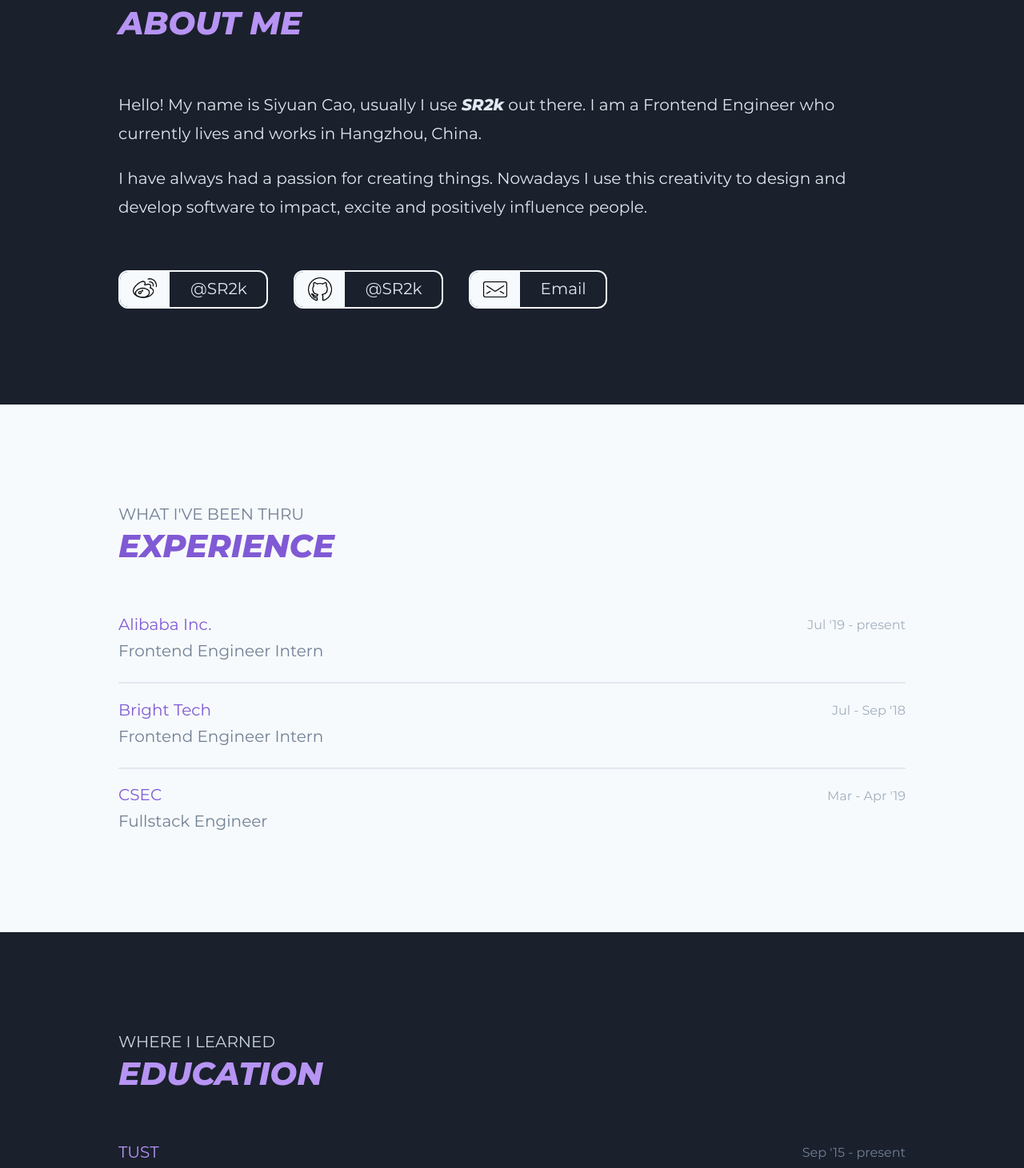
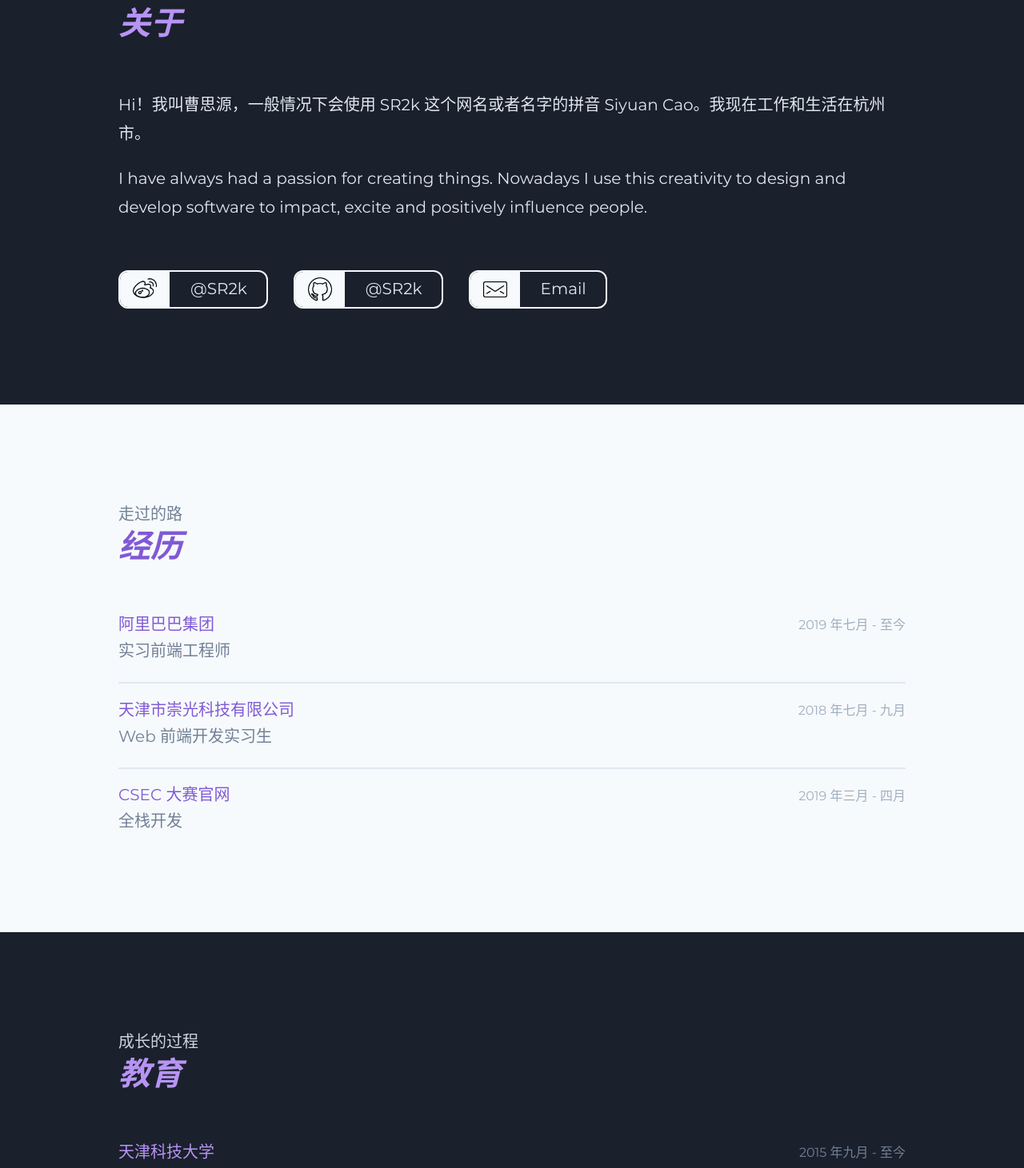
Before and after one commit to SR2k/sr2k.github.io, a React app: page / in a window 1280 px wide. Shown: the part 948-2409 px from the top of the page at 80% size. Built offline with nearby package versions, Linux system fonts and the light colour scheme.

Commit message:
feat: add i18n

```diff
--- a/package.json
+++ b/package.json
@@ -10,10 +10,12 @@
     "@types/node": "12.7.1",
     "@types/react": "16.9.1",
     "@types/react-dom": "16.8.5",
+    "i18next": "^17.0.11",
     "normalize.css": "^8.0.1",
     "react": "^16.9.0",
     "react-app-polyfill": "^1.0.2",
-    "react-dom": "^16.9.0"
+    "react-dom": "^16.9.0",
+    "react-i18next": "^10.12.2"
   },
   "devDependencies": {
     "@babel/core": "7.5.5",
--- a/src/components/accordion/index.tsx
+++ b/src/components/accordion/index.tsx
@@ -1,4 +1,5 @@
 import React, { FC, useState } from 'react'
+import { useTranslation } from 'react-i18next'
 import "./index.scss"
 
 interface IAccordionProps {
@@ -15,6 +16,8 @@ const Accordion: FC<IAccordionProps> = ({ title, subtitle, from, to, children })
     setActive(!active)
   }
 
+  const { t } = useTranslation()
+
   return (
     <div
       className={`accordion ${active ? 'active' : ''}`}
@@ -23,7 +26,7 @@ const Accordion: FC<IAccordionProps> = ({ title, subtitle, from, to, children })
       onMouseLeave={() => setActive(false)}>
       <div className="accordion-heading">
         <h3 className="accordion-title theme-title">{title}</h3>
-        <p className="accordion-period theme-helper">{from} - {to || 'present'}</p>
+        <p className="accordion-period theme-helper">{from} - {to || t('present')}</p>
       </div>
       <p className="accordion-subtitle theme-subtitle">{subtitle}</p>
       <div className="accordion-children theme-text">
--- /dev/null
+++ b/src/i18n/en.json
@@ -0,0 +1,54 @@
+{
+  "about-me": "About me",
+  "who-i-am": "Who I am",
+  "about-content": [
+    "Hello! My name is Siyuan Cao, usually I use SR2k out there. I am a Frontend Engineer who currently lives and works in Hangzhou, China.",
+    "I have always had a passion for creating things. Nowadays I use this creativity to design and develop software to impact, excite and positively influence people."
+  ],
+  "present": "present",
+  "what-i-ve-been-thru": "What I've been thru",
+  "experience": "Experience",
+  "experiences": [
+    {
+      "title": "Alibaba Inc.",
+      "subtitle": "Frontend Engineer Intern",
+      "from": "Jul '19",
+      "content": [
+        "There's a saying that frontend engineers in China are either working for Alibaba, or on the way to Alibaba. So it's really my honor to have this internship experience at Alibaba Inc.",
+        "During the internship, I learned about internal solution for various of business, participated in the maintenance of a internal UI component library, and gain a lot of skills for real-world projects."
+      ]
+    },
+    {
+      "title": "Bright Tech",
+      "subtitle": "Frontend Engineer Intern",
+      "from": "Jul",
+      "to": "Sep '18",
+      "content": [
+        "The internship at Bright Tech is the very first job I've ever got. Yet nothing special."
+      ]
+    },
+    {
+      "title": "CSEC",
+      "subtitle": "Fullstack Engineer",
+      "from": "Mar",
+      "to": "Apr '19",
+      "content": [
+        "Built with Angular 7 and ASP.NET Core 2.2, the CSEC site is a full solution for the CSEC competition held by Shenzhen University.",
+        "Now the site has fulfilled what it's been desired, and has provided thousands of visitors and competitors a convenient service."
+      ]
+    }
+  ],
+  "where-i-learned": "Where I learned",
+  "education": "education",
+  "educations": [
+    {
+      "title": "TUST",
+      "subtitle": "Digital Publishing Bachelor",
+      "from": "Sep '15",
+      "content": [
+        "I studied a Bachelor of Arts majoring in Digital Publishing at Tianjin University of Science and Technology in China.",
+        "There's a gap between my dream and my major At TUST, so after class I worked hard to establish a good understanding of technical and process skills that are required to excel in the software, especially in web frontend field."
+      ]
+    }
+  ]
+}
--- /dev/null
+++ b/src/i18n/index.ts
@@ -0,0 +1,34 @@
+import i18n from 'i18next'
+import zh from './zh.json'
+import en from './en.json'
+
+i18n.init({
+  // we init with resources
+  resources: {
+    en: {
+      translations: en
+    },
+    zh: {
+      translations: zh
+    }
+  },
+  fallbackLng: "zh",
+  debug: true,
+
+  // have a common namespace used around the full app
+  ns: ["translations"],
+  defaultNS: "translations",
+
+  keySeparator: false, // we use content as keys
+
+  interpolation: {
+    escapeValue: false, // not needed for react!!
+    formatSeparator: ","
+  },
+
+  react: {
+    wait: true
+  }
+})
+
+export default i18n
--- /dev/null
+++ b/src/i18n/zh.json
@@ -0,0 +1,54 @@
+{
+  "about-me": "关于",
+  "who-i-am": "我是谁",
+  "about-content": [
+    "Hi！我叫曹思源，一般情况下会使用 SR2k 这个网名或者名字的拼音 Siyuan Cao。我现在工作和生活在杭州市。",
+    "I have always had a passion for creating things. Nowadays I use this creativity to design and develop software to impact, excite and positively influence people."
+  ],
+  "present": "至今",
+  "what-i-ve-been-thru": "走过的路",
+  "experience": "经历",
+  "experiences": [
+    {
+      "title": "阿里巴巴集团",
+      "subtitle": "实习前端工程师",
+      "from": "2019 年七月",
+      "content": [
+        "There's a saying that frontend engineers in China are either working for Alibaba, or on the way to Alibaba. So it's really my honor to have this internship experience at Alibaba Inc.",
+        "During the internship, I learned about internal solution for various of business, participated in the maintenance of a internal UI component library, and gain a lot of skills for real-world projects."
+      ]
+    },
+    {
+      "title": "天津市崇光科技有限公司",
+      "subtitle": "Web 前端开发实习生",
+      "from": "2018 年七月",
+      "to": "九月",
+      "content": [
+        "The internship at Bright Tech is the very first job I've ever got. Yet nothing special."
+      ]
+    },
+    {
+      "title": "CSEC 大赛官网",
+      "subtitle": "全栈开发",
+      "from": "2019 年三月",
+      "to": "四月",
+      "content": [
+        "Built with Angular 7 and ASP.NET Core 2.2, the CSEC site is a full solution for the CSEC competition held by Shenzhen University.",
+        "Now the site has fulfilled what it's been desired, and has provided thousands of visitors and competitors a convenient service."
+      ]
+    }
+  ],
+  "where-i-learned": "成长的过程",
+  "education": "教育",
+  "educations": [
+    {
+      "title": "天津科技大学",
+      "subtitle": "数字出版 学士学位",
+      "from": "2015 年九月",
+      "content": [
+        "I studied a Bachelor of Arts majoring in Digital Publishing at Tianjin University of Science and Technology in China.",
+        "There's a gap between my dream and my major At TUST, so after class I worked hard to establish a good understanding of technical and process skills that are required to excel in the software, especially in web frontend field."
+      ]
+    }
+  ]
+}
--- a/src/index.tsx
+++ b/src/index.tsx
@@ -1,5 +1,7 @@
 import ReactDOM from 'react-dom'
 import React from 'react'
+import { I18nextProvider } from 'react-i18next'
+import i18n from './i18n'
 import Header from './sections/header'
 import Landing from './sections/landing'
 import About from './sections/about'
@@ -9,8 +11,7 @@ import Footer from './sections/footer'
 import 'normalize.css/normalize.css'
 import './index.scss'
 
-const App: React.FC = () => {
-  return (
+const App: React.FC = () => (
   <>
     <Header />
     <Landing />
@@ -20,6 +21,10 @@ const App: React.FC = () => {
     <Footer />
   </>
 )
-}
 
-ReactDOM.render(<App />, document.getElementById('mountNode'))
+ReactDOM.render(
+  <I18nextProvider i18n={i18n}>
+    <App />
+  </I18nextProvider>,
+  document.getElementById('mountNode')
+)
--- a/src/sections/about/index.tsx
+++ b/src/sections/about/index.tsx
@@ -1,14 +1,18 @@
 import React, { FC } from 'react'
+import { useTranslation } from 'react-i18next'
 import Hero from '../../components/hero'
 import SocialLink from '../../components/social-link'
 import './index.scss'
 
-const About: FC = () => (
-  <Hero title="about me" subtitle="who I am" theme="accent">
-    <p>Hello! My name is Siyuan Cao, usually I use <i>SR2k</i> out there. I am a Frontend Engineer who currently lives and works in Hangzhou, China.</p>
+const About: FC = () => {
+  const { t } = useTranslation()
 
-    <p>I have always had a passion for creating things. Nowadays I use this creativity to design and develop software to impact, excite and positively influence people.</p>
-
+  return (
+    <Hero title={t('about-me')} subtitle={t('who-i-am')} theme="accent">
+      {
+        (t('about-content', { returnObjects: true }) as string[])
+          .map((c, key) => <p key={key}>{c}</p>)
+      }
       <div className="about-social-links">
         <SocialLink
           title="@SR2k"
@@ -31,5 +35,6 @@ const About: FC = () => (
       </div>
     </Hero>
   )
+}
 
 export default About
--- a/src/sections/exp-and-edu/index.tsx
+++ b/src/sections/exp-and-edu/index.tsx
@@ -1,33 +1,49 @@
 import React, { FC } from 'react'
+import { useTranslation } from 'react-i18next'
 import Hero from '../../components/hero'
 import Accordion from '../../components/accordion'
 import Divider from '../../components/divider'
 
-const ExpAndEdu: FC = () => (
+interface IExpAndEdu {
+  title: string
+  subtitle: string
+  from: string
+  to?: string
+  content: string[]
+}
+
+const ExpAndEdu: FC = () => {
+  const { t } = useTranslation()
+
+  return (
     <>
-    <Hero title="experience" subtitle="what I've been thru" theme="light">
-      <Accordion title="Alibaba Inc." subtitle="Frontend Engineer Intern" from="Jul '19">
-        <p>There's a saying that frontend engineers in China are either working for Alibaba, or on the way to Alibaba. So it's really my honor to have this internship experience at Alibaba Inc.</p>
-        <p>During the internship, I learned about internal solution for various of business, participated in the maintenance of a internal UI component library, and gain a lot of skills for real-world projects.</p>
+      <Hero title={t('experience')} subtitle={t('what-i-ve-been-thru')} theme="light">
+        {
+          (t('experiences', { returnObjects: true }) as IExpAndEdu[]).map(({ title, subtitle, from, to, content }, key, arr) => (
+            <>
+              <Accordion title={title} subtitle={subtitle} from={from} to={to}>
+                {content.map((c, key) => <p key={key}>{c}</p>)}
               </Accordion>
-      <Divider />
-      <Accordion title="Bright Tech" subtitle="Frontend Engineer Intern" from="Jul" to="Sep '18">
-        <p>The internship at Bright Tech is the very first job I've ever got. Yet nothing special.</p>
-      </Accordion>
-      <Divider />
-      <Accordion title="CSEC" subtitle="Fullstack Engineer" from="Mar" to="Apr '19">
-        <p>Built with Angular 7 and ASP.NET Core 2.2, the CSEC site is a full solution for the CSEC competition held by Shenzhen University.</p>
-        <p>Now the site has fulfilled what it's been desired, and has provided thousands of visitors and competitors a convenient service.</p>
-      </Accordion>
+              {key !== arr.length - 1 && <Divider />}
+            </>
+          ))
+        }
       </Hero>
 
-    <Hero title="education" subtitle="where I learned" theme="accent">
-      <Accordion title="TUST" subtitle="Digital Publishing Bachelor" from="Sep '15">
-        <p>I studied a Bachelor of Arts majoring in Digital Publishing at Tianjin University of Science and Technology in China.</p>
-        <p>There's a gap between my dream and my major At TUST, so after class I worked hard to establish a good understanding of technical and process skills that are required to excel in the software, especially in web frontend field.</p>
+      <Hero title={t('education')} subtitle={t('where-i-learned')} theme="accent">
+        {
+          (t('educations', { returnObjects: true }) as IExpAndEdu[]).map(({ title, subtitle, from, to, content }, key, arr) => (
+            <>
+              <Accordion title={title} subtitle={subtitle} from={from} to={to}>
+                {content.map((c, key) => <p key={key}>{c}</p>)}
               </Accordion>
+              {key !== arr.length - 1 && <Divider />}
+            </>
+          ))
+        }
       </Hero>
     </>
   )
+}
 
 export default ExpAndEdu
```
Also changed, not shown: 1 other file (tests, documents, lock files or other folders). Lines whose indentation alone changed are shown as unchanged.
